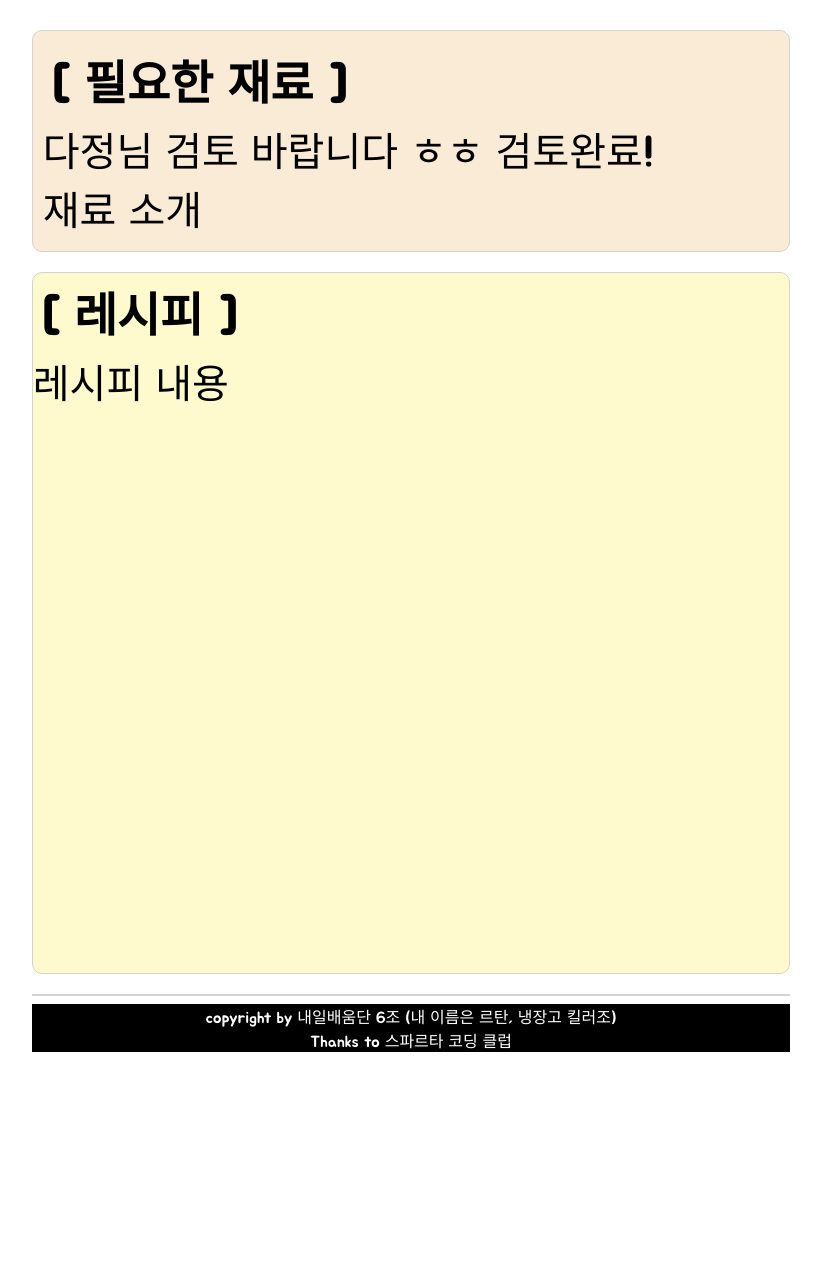
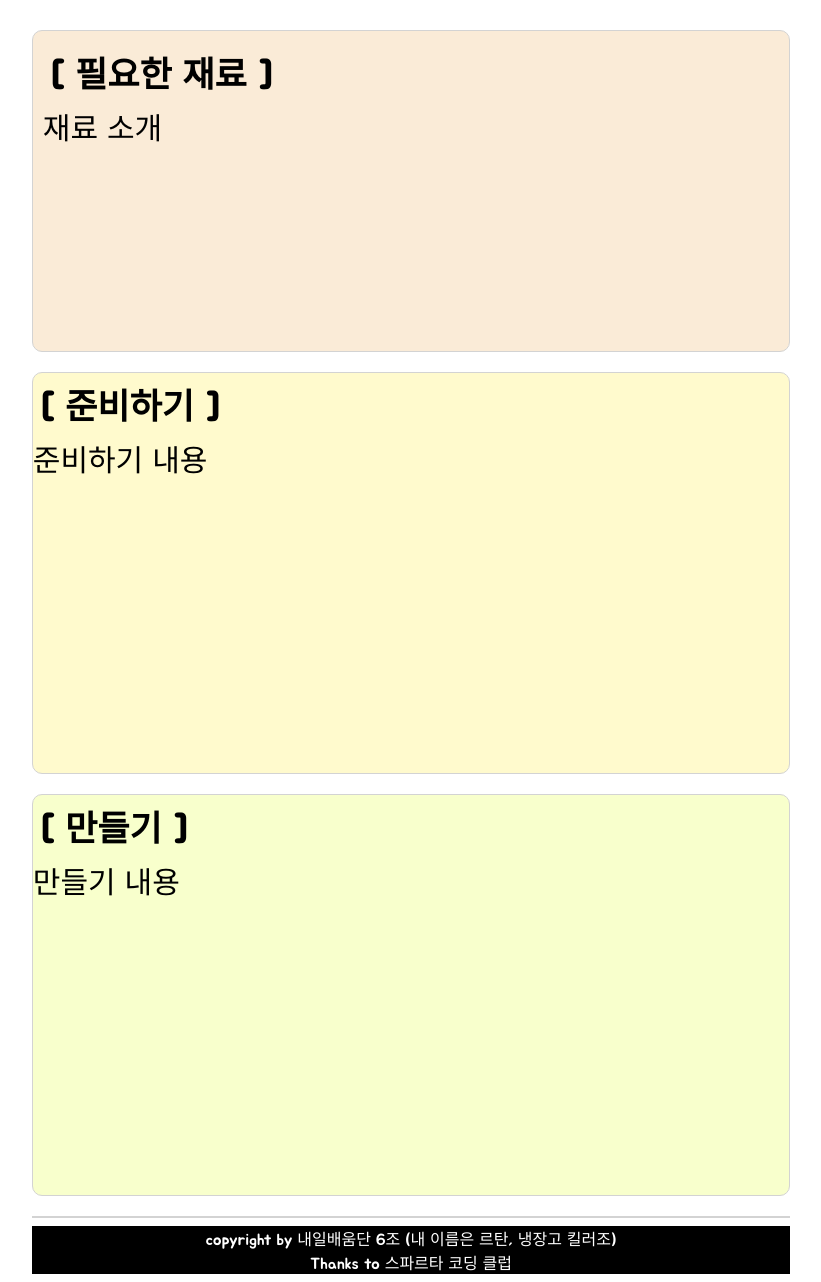
Before and after one commit to sparta-github-group6/show_me_the_recipe-mc6, a Flask app: page /recipe in a window 1280 px wide. Shown: the part 510-1792 px from the top of the page, without its empty margins (229-1050 px from the left). Before the commit the page ends 1562 px from the top, so only its background shows below. Run offline with Flask 2, Linux system fonts and the light colour scheme; data that the repository does not hold is empty; some libraries are stand-ins or nearby versions.

Commit message:
recipe box commit

```diff
--- a/static/css/style.css
+++ b/static/css/style.css
@@ -228,20 +228,30 @@ main {
 .ingredient {
     border: 1px solid lightgray;
     border-radius: 10px;
-    height: 200px;
+    height: 300px;
     background-color: antiquewhite;
-    font-size: 40px;
+    font-size: 30px;
     margin: 20px auto;
     padding: 10px;
     text-align: start;
 }
 
-.recipe {
+.ready {
     border: 1px solid lightgray;
     border-radius: 10px;
-    height: 700px;
+    height: 400px;
     background-color: lemonchiffon;
-    font-size: 40px;
+    font-size: 30px;
+    margin: 20px auto;
+    text-align: start;
+}
+
+.making {
+    border: 1px solid lightgray;
+    border-radius: 10px;
+    height: 400px;
+    background-color: #f8ffcc;
+    font-size: 30px;
     margin: 20px auto;
     text-align: start;
 }
--- a/templates/recipe.html
+++ b/templates/recipe.html
@@ -64,15 +64,19 @@
         <div class="ingredient">
             <h3>[ 필요한 재료 ]</h3>
             <div>
-                다정님 검토 바랍니다 ㅎㅎ
-                검토완료!<br>
                 재료 소개
             </div>
         </div>
-        <div class="recipe">
-            <h3>[ 레시피 ]</h3>
+        <div class="ready">
+            <h3>[ 준비하기 ]</h3>
             <div>
-                레시피 내용
+                준비하기 내용
+            </div>
+        </div>
+        <div class="making">
+            <h3>[ 만들기 ]</h3>
+            <div>
+                만들기 내용
             </div>
         </div>
         <hr align="center" style="border: solid 1px lightgray;">
```
